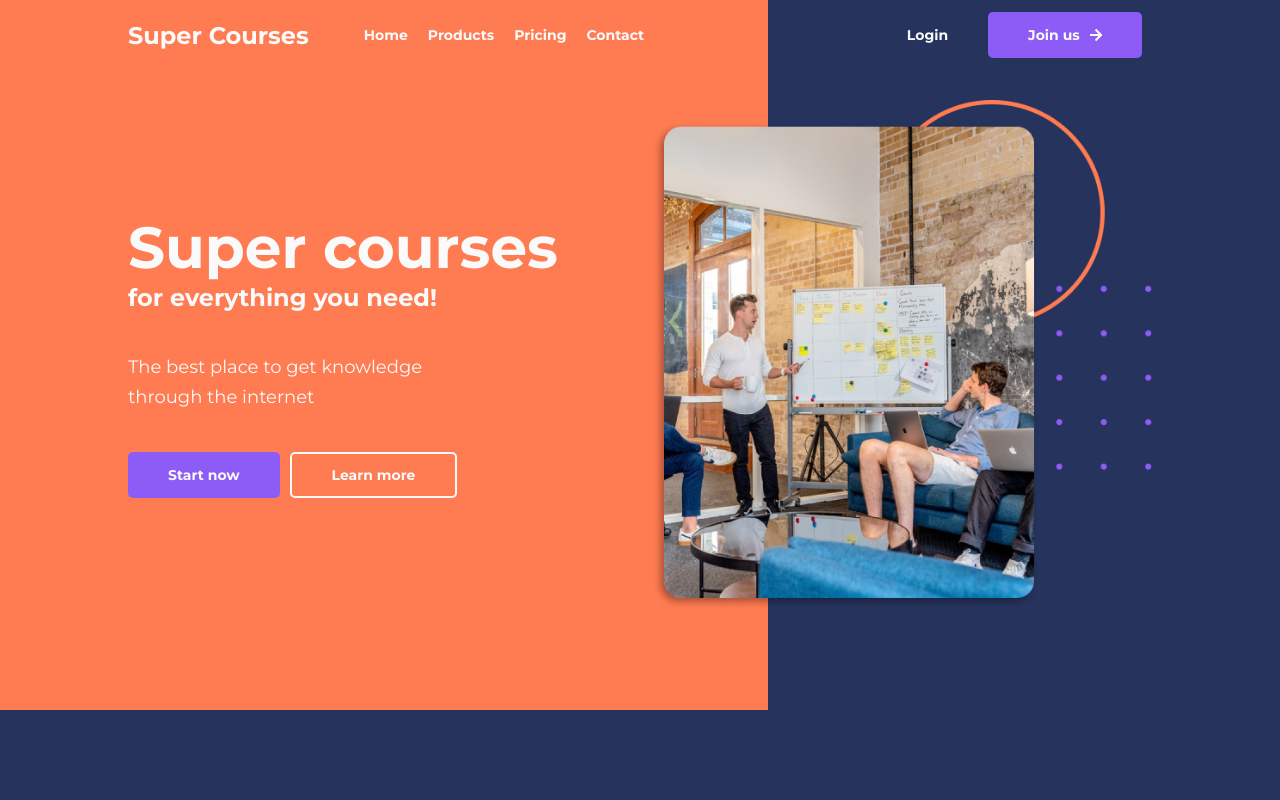
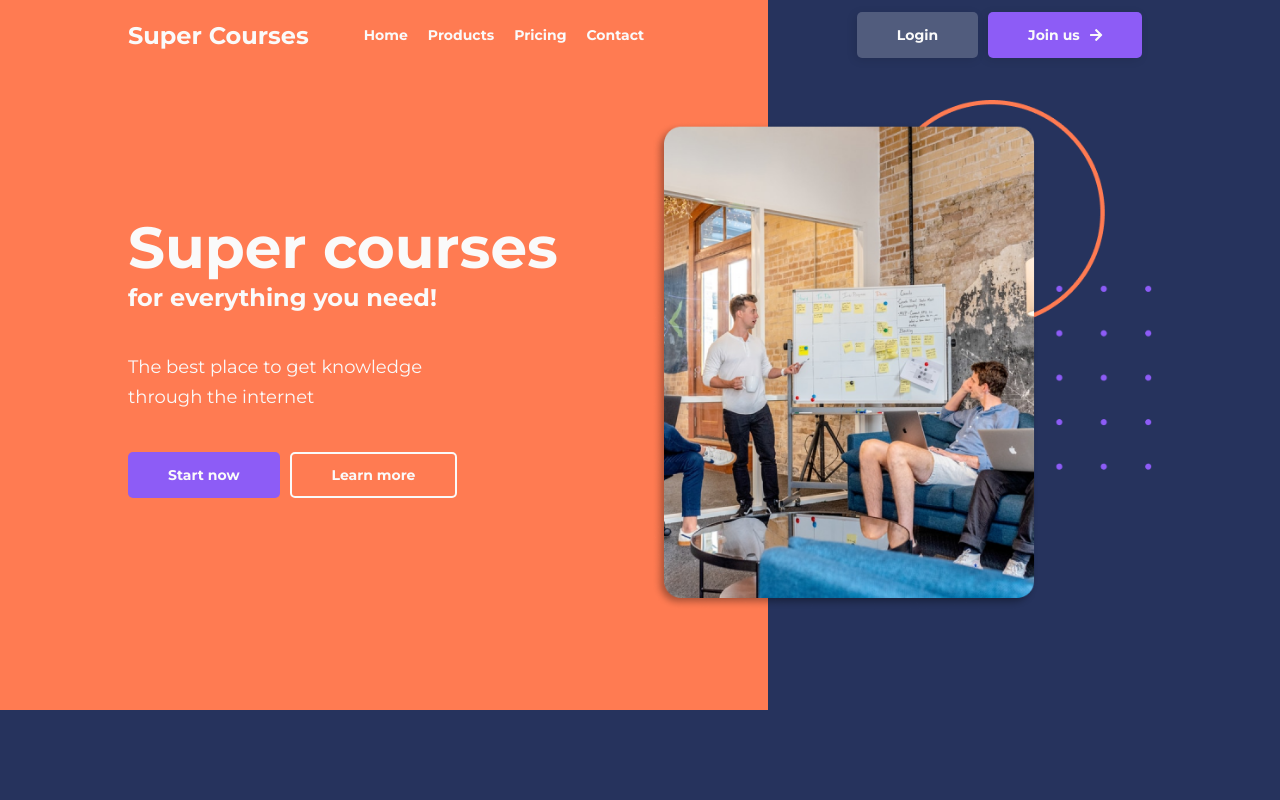
Before and after one commit to pedrohhcunha/supercourses, a Next.js app: page / in a window 1280 px wide. In both pictures the pointer is over the link "Login". Shown: the top 800 px of the page. Built offline with nearby package versions, Linux system fonts and the light colour scheme.

Commit message:
Added hover effect in header buttons

```diff
--- a/components/Header/styles.module.scss
+++ b/components/Header/styles.module.scss
@@ -81,6 +81,15 @@
             display: flex;
             align-items: center;
             justify-content: center;
+            cursor: pointer;
+            transition: .3s all;
+            border-radius: 5px;
+            margin-right: 10px;
+
+            &:hover{
+                background: rgba(255, 255, 255, 0.199);
+                box-shadow: -2px 2px 10px rgba(0, 0, 0, 0.11);
+            }
         }
 
         .button{
@@ -94,9 +103,19 @@
             height: 46px;
             margin-right: 10px;
             cursor: pointer;
+            box-shadow: -2px 2px 10px rgba(0, 0, 0, 0.11);
+            transition: .3s all;
 
             .icon{
                 margin-left: 10px;
+                transition: .3s all;
+            }
+
+            &:hover{
+                filter: brightness(.8);
+                .icon{
+                    transform: translateX(5px);
+                }
             }
         }
     }
```
